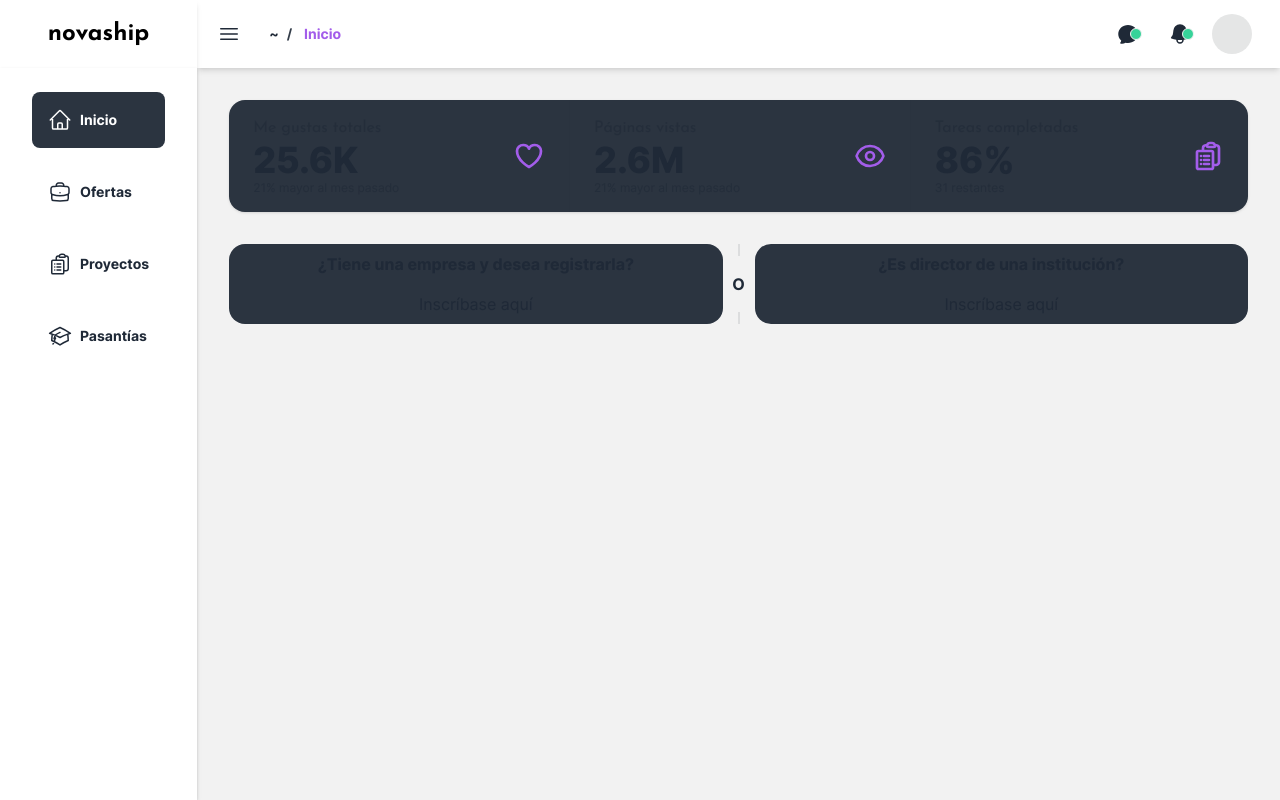
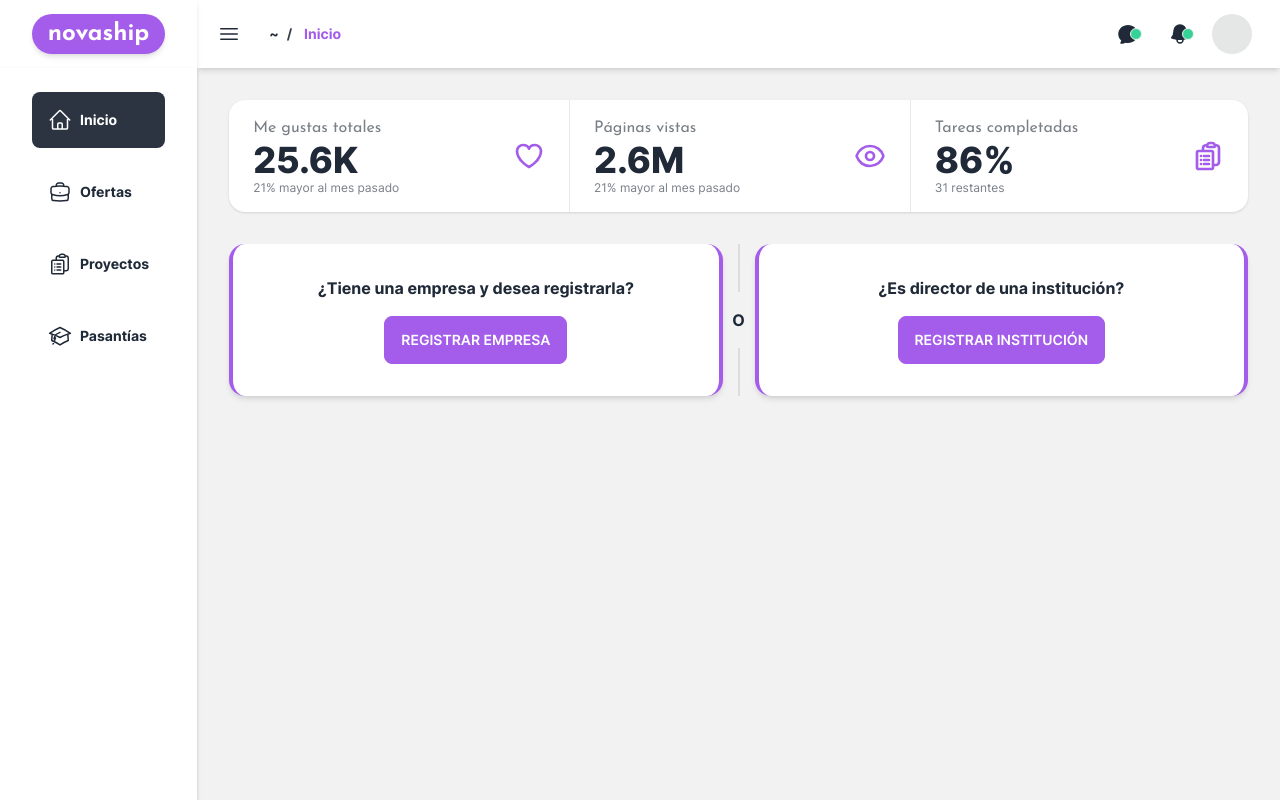
Before and after one commit to esteban-florez/novaship, a Next.js app: page / in a window 1280 px wide. Built offline with nearby package versions, Linux system fonts and the light colour scheme; no server answers.

Commit message:
refactored home

```diff
--- a/app/(main)/page.tsx
+++ b/app/(main)/page.tsx
@@ -4,7 +4,7 @@ import Link from 'next/link'
 export default function HomePage() {
   return (
     <section className="flex-center flex-col p-8">
-      <div className="stats stats-vertical mb-8 w-full bg-neutral shadow sm:stats-horizontal">
+      <div className="stats stats-vertical mb-8 w-full shadow sm:stats-horizontal">
         <div className="stat">
           <div className="stat-figure">
             <HeartIcon className="h-8 w-8 stroke-primary stroke-2" />
@@ -32,15 +32,15 @@ export default function HomePage() {
       </div>
 
       <div className="flex-center flex w-full flex-col text-center sm:flex-row">
-        <Link href="/profile" className="card rounded-box grid h-20 w-full grow place-items-center bg-neutral transition-all hover:brightness-125 sm:w-3/6">
+        <div className="card rounded-box grid w-full grow place-items-center border-x-4 border-primary bg-white p-8 shadow-md transition-all hover:brightness-125 sm:w-3/6">
           <h5 className="font-bold">¿Tiene una empresa y desea registrarla?</h5>
-          <span>Inscríbase aquí</span>
-        </Link>
+          <Link className="btn-primary btn mt-4" href="/profile">Registrar empresa</Link>
+        </div>
         <div className="divider divider-horizontal mx-auto font-bold sm:px-4">O</div>
-        <Link href="/profile" className="card rounded-box grid h-20 w-full grow place-items-center bg-neutral transition-all hover:brightness-125 sm:w-3/6">
+        <div className="card rounded-box grid w-full grow place-items-center border-x-4 border-primary bg-white p-8 shadow-md transition-all hover:brightness-125 sm:w-3/6">
           <h5 className="font-bold">¿Es director de una institución?</h5>
-          <span>Inscríbase aquí</span>
-        </Link>
+          <Link className="btn-primary btn mt-4" href="/profile">Registrar institución</Link>
+        </div>
       </div>
     </section>
   )
--- a/components/layout/Aside.tsx
+++ b/components/layout/Aside.tsx
@@ -49,10 +49,10 @@ export default function Aside() {
 
   return (
     <aside className="sticky top-0 hidden h-screen flex-col bg-white shadow-md sm:flex">
-      <div className="bg-white py-[18px] text-center text-black">
+      <div className="py-[18px] text-center">
         <Link
           href="/"
-          className="font-title text-2xl font-bold normal-case"
+          className="rounded-full bg-primary px-4 py-2 font-title text-2xl font-bold normal-case text-white shadow-md"
         >
           novaship
         </Link>
```
